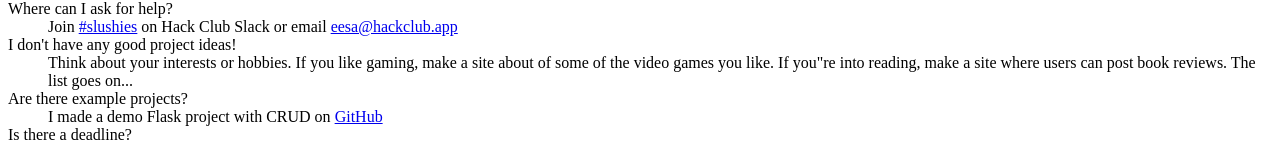
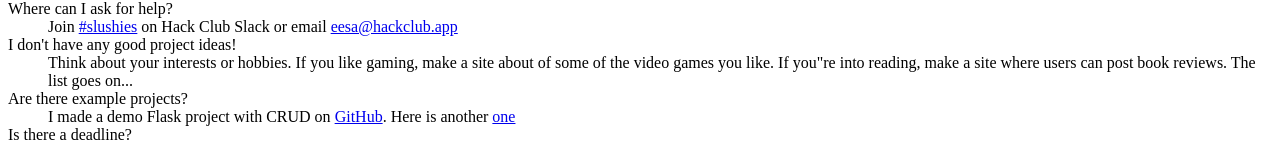
Before and after one commit to eesazahed/slushies, a SvelteKit app: page / in a window 1280 px wide. Shown: the part 798-942 px from the top of the page. Built offline with nearby package versions, Linux system fonts and the light colour scheme.

Commit message:
another example

```diff
--- a/src/routes/+page.svelte
+++ b/src/routes/+page.svelte
@@ -110,7 +110,7 @@
         <div>
           <dt class="font-semibold text-lg">Are there example projects?</dt>
           <dd class="mt-1 text-base">
-            I made a demo Flask project with CRUD on <a href="https://github.com/eesazahed/flask-movies" target="_blank" rel="noopener noreferrer" class="underline">GitHub</a>
+            I made a demo Flask project with CRUD on <a href="https://github.com/eesazahed/flask-movies" target="_blank" rel="noopener noreferrer" class="underline">GitHub</a>. Here is another <a href="https://github.com/eesazahed/flask-auth" target="_blank" rel="noopener noreferrer" class="underline">one</a>
           </dd>
         </div>
         <div>
```
